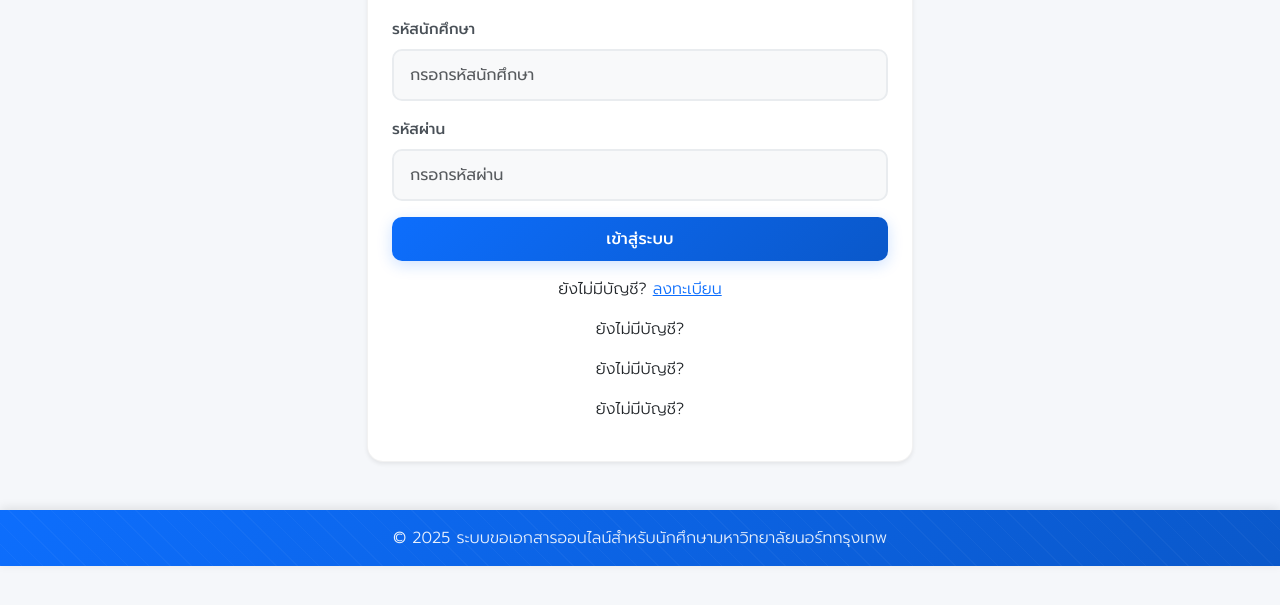
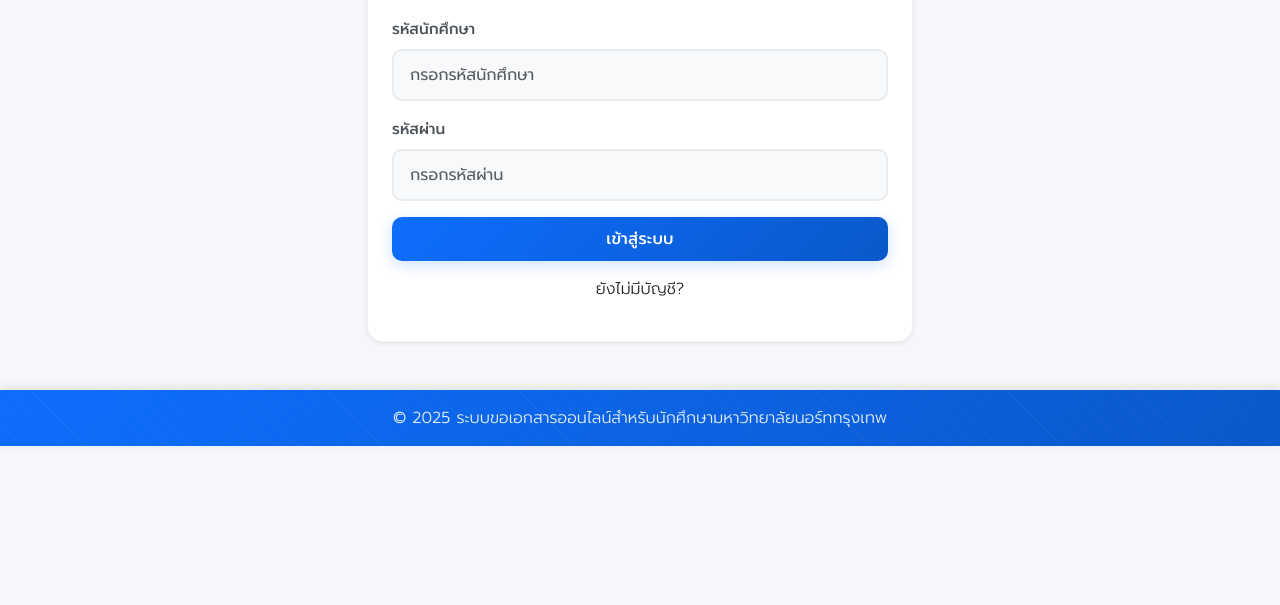
Before and after one commit to Akkadate/docrequestv2, a website: page public/login.html in a window 1280 px wide. Shown: the part 189-794 px from the top of the page. Drawn offline with nearby package versions, Linux system fonts and the light colour scheme.

Commit message:
Update login.html

```diff
--- a/public/login.html
+++ b/public/login.html
@@ -60,29 +60,7 @@
               </div>
             </form>
             <div class="mt-3 text-center">
-      <p>ยังไม่มีบัญชี? <a href="register.html">ลงทะเบียน</a></p>
-
-              <p data-i18n="login.noAccount">ยังไม่มีบัญชี?
-    <a href="register.html"
-       style="color: blue; text-decoration: underline; cursor: pointer; pointer-events: auto;"
-       data-i18n="login.register">ลงทะเบียน</a>
-</p>
-
-              <p data-i18n="login.noAccount">ยังไม่มีบัญชี?
-    <span id="registerBtn" style="color: blue; text-decoration: underline; cursor: pointer;"
-          data-i18n="login.register">ลงทะเบียน</span>
-</p>
-
-<script>
-document.getElementById('registerBtn').onclick = function() {
-    window.location.href = 'register.html';
-};
-</script>
-
-
-            <p data-i18n="login.noAccount">ยังไม่มีบัญชี?
-    <a href="https://www.google.com" target="_blank">ทดสอบลิงก์</a>
-</p>
+  <p data-i18n="login.noAccount">ยังไม่มีบัญชี? <a href="register.html" data-i18n="login.register">ลงทะเบียน</a></p>
 
             </div>
           </div>
```
